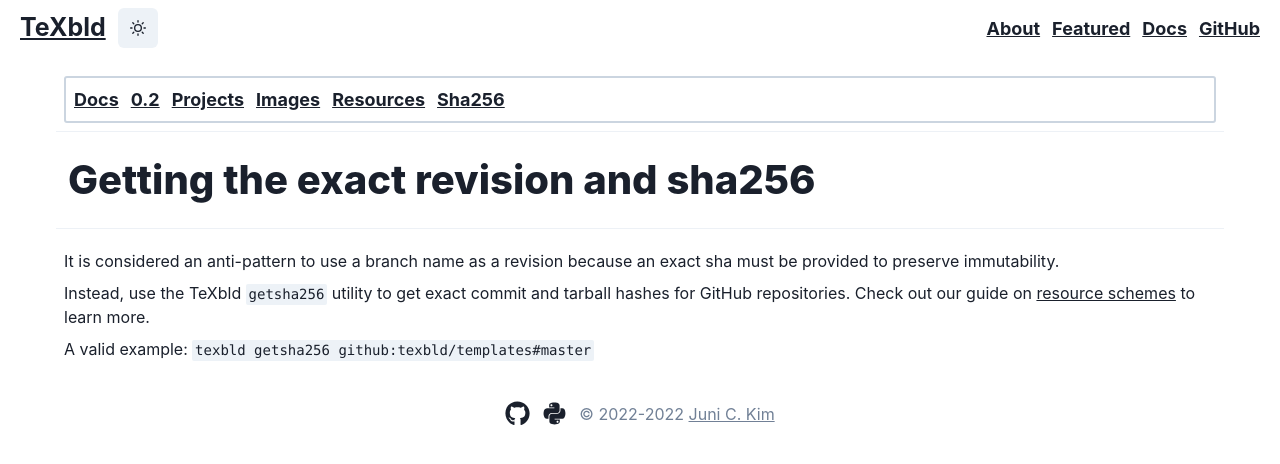
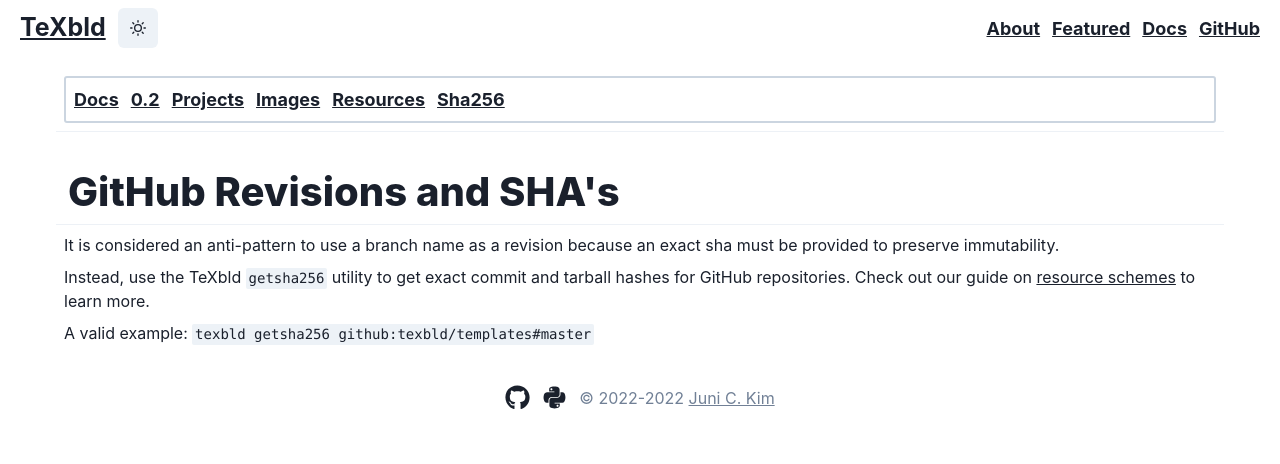
Before and after one commit to texbld/website-v3, a Next.js app: page /docs/0.2/sha in a window 1280 px wide. Shown: the top 464 px of the page. Built offline with nearby package versions, Linux system fonts and the light colour scheme.

Commit message:
increased margins

```diff
--- a/components/blocks/MDComponents.tsx
+++ b/components/blocks/MDComponents.tsx
@@ -6,23 +6,23 @@
   ListItem,
   OrderedList,
   Text,
-} from '@chakra-ui/react';
-import { MDXProvider } from '@mdx-js/react';
-import React from 'react';
+} from "@chakra-ui/react";
+import { MDXProvider } from "@mdx-js/react";
+import React from "react";
 
 function H1(props: { children: React.ReactNode }) {
   return (
     <>
       <Heading
         fontSize={40}
-				fontWeight='extrabold'
+        fontWeight="extrabold"
         m={3}
-				marginTop={6}
-				marginBottom={6}
+        marginTop={9}
+        marginBottom={1}
       >
         {props.children}
       </Heading>
-			<Divider marginTop={5} marginBottom={5} />
+      <Divider marginTop={2} marginBottom={2} />
     </>
   );
 }
@@ -30,17 +30,23 @@
 function H2(props: { children: React.ReactNode }) {
   return (
     <>
-			<Heading fontSize={25} fontWeight='semibold' m={3} marginTop={4}>
+      <Heading
+        fontSize={25}
+        fontWeight="semibold"
+        m={3}
+        marginTop={8}
+        marginBottom={1}
+      >
         {props.children}
       </Heading>
-			<Divider marginTop={5} marginBottom={5} />
+      <Divider marginTop={2} marginBottom={2} />
     </>
   );
 }
 
 function H3(props: { children: React.ReactNode }) {
   return (
-		<Heading fontSize={15} fontWeight='semibold' m={2}>
+    <Heading fontSize={15} fontWeight="semibold" m={2}>
       {props.children}
     </Heading>
   );
@@ -48,7 +54,7 @@
 
 function H4(props: { children: React.ReactNode }) {
   return (
-		<Heading fontSize={8} fontWeight='semibold' m={2}>
+    <Heading fontSize={8} fontWeight="semibold" m={2}>
       {props.children}
     </Heading>
   );
@@ -59,7 +65,7 @@
 }
 
 function CODE(props: { children: React.ReactNode }) {
-	return <Code colorScheme={'gray'}>{props.children}</Code>;
+  return <Code colorScheme={"gray"}>{props.children}</Code>;
 }
 
 function Ul(props: { children: React.ReactNode }) {
--- a/pages/docs/0.2/sha.mdx
+++ b/pages/docs/0.2/sha.mdx
@@ -3,7 +3,7 @@
 
 <Docs />
 
-# Getting the exact revision and sha256
+# GitHub Revisions and SHA's
 
 It is considered an anti-pattern to use a branch name as a revision because an exact
 sha must be provided to preserve immutability.
```
Lines whose indentation alone changed are shown as unchanged.
